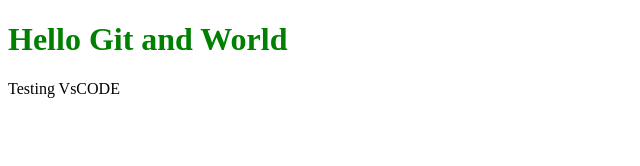
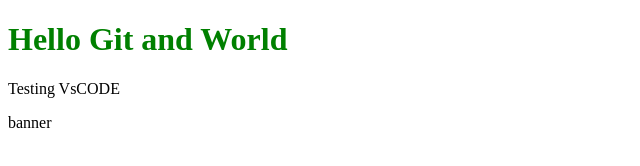
Before and after one commit to maximpro9992/js-course-2024, a plain HTML site: page index.html in a window 1280 px wide. Shown: the full height of the page, 0-640 px from the left. Drawn offline with Linux system fonts and the light colour scheme.

Commit message:
Banner Create

```diff
--- /dev/null
+++ b/Banner.css
@@ -0,0 +1,3 @@
+div{
+    color: #012;
+}
--- a/index.html
+++ b/index.html
@@ -9,5 +9,6 @@
 <body>
     <h1>Hello Git and World</h1>
     <p>Testing VsCODE</p>
+    <div>banner</div>
 </body>
 </html>
```
